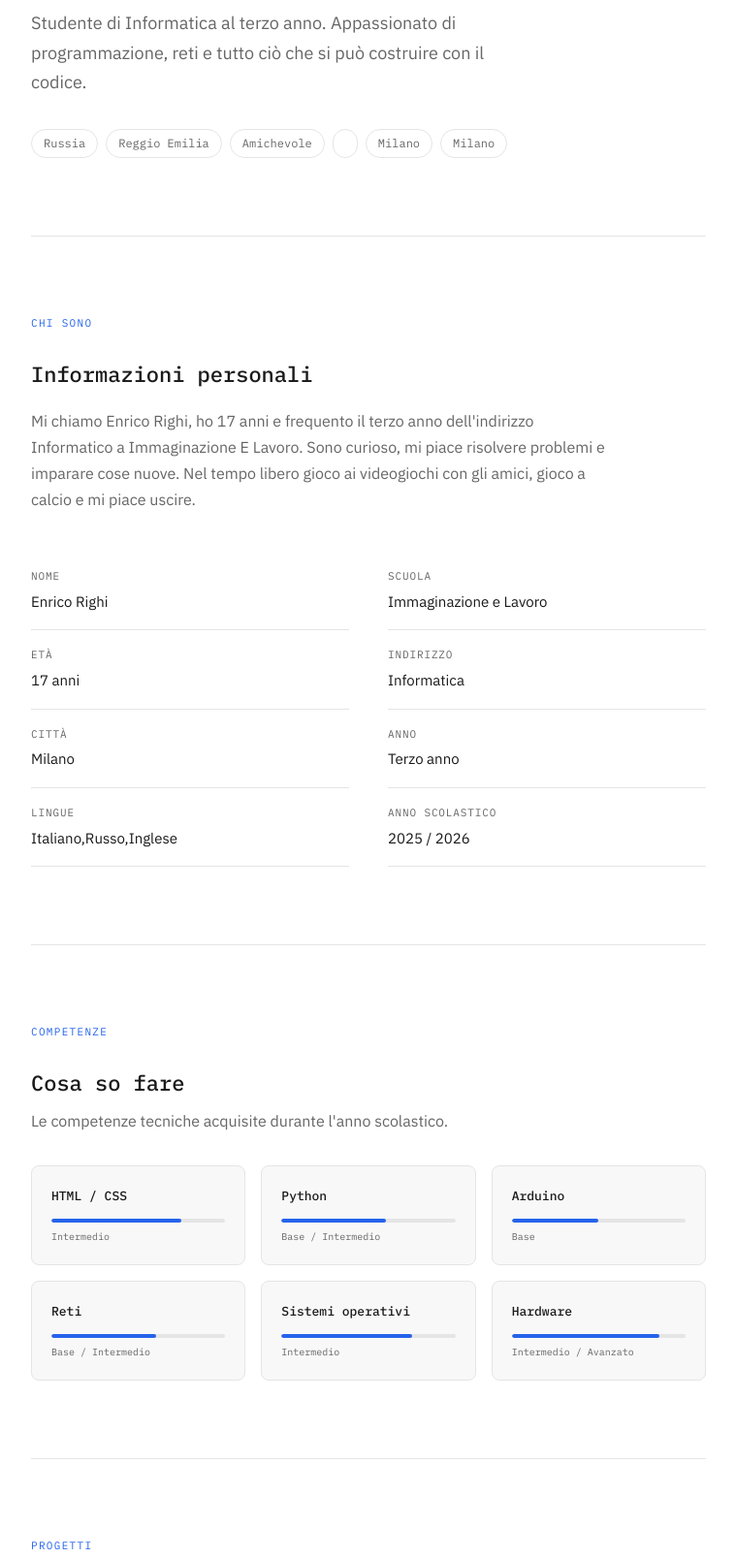
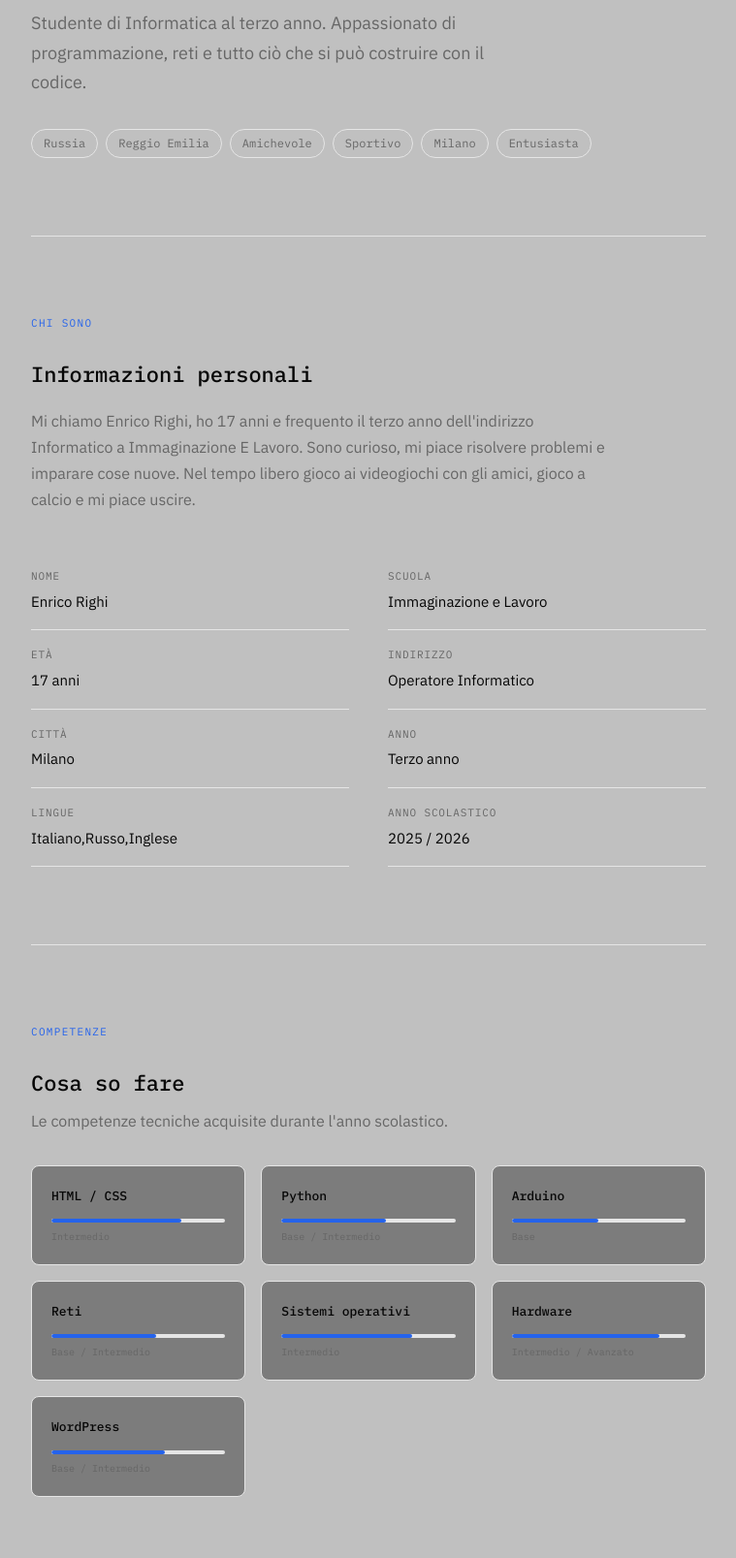
Before and after one commit to EnricoRighi09/enrico, a plain HTML site: page index.html in a window 1280 px wide. Shown: the part 260-1867 px from the top of the page at 97% size, without its empty margins (260-1019 px from the left). Drawn offline with Linux system fonts and the light colour scheme.

Commit message:
aggiornato

```diff
--- a/index.html
+++ b/index.html
@@ -51,9 +51,9 @@
         <span class="tag">Russia</span>
         <span class="tag">Reggio Emilia</span>
         <span class="tag">Amichevole</span>
-        <span class="tag"></span>
+        <span class="tag">Sportivo</span>
         <span class="tag">Milano</span>
-        <span class="tag">Milano</span>
+        <span class="tag">Entusiasta</span>
       </div>
     </section>
 
@@ -99,7 +99,7 @@
           </div>
           <div class="info-riga">
             <span>Indirizzo</span>
-            <span>Informatica</span>
+            <span>Operatore Informatico</span>
           </div>
           <div class="info-riga">
             <span>Anno</span>
@@ -123,7 +123,6 @@
         Le competenze tecniche acquisite durante l'anno scolastico.
       </p>
 
-      <!-- MODIFICA: le tue competenze e il livello (da 0% a 100%) -->
       <div class="competenze-griglia">
 
         <div class="competenza-card">
@@ -174,10 +173,16 @@
           <p class="livello-label">Intermedio / Avanzato</p>
         </div>
 
-        <!-- aggiungi altre competenze copiando il blocco sopra -->
-
+          <div class="competenza-card">
+          <h3>WordPress</h3>
+          <div class="barra-contenitore">
+            <div class="barra" style="width: 65%"></div>
+          </div>
+          <p class="livello-label">Base / Intermedio</p>
+        </div>
       </div>
     </section>
+
 
     <!-- ==========================================
          PROGETTI
@@ -229,11 +234,6 @@
             </div>
           </div>
         </div>
-
-        <!-- copia un blocco qui sopra per aggiungere altri progetti -->
-
-      </div>
-    </section>
 
     <!-- ==========================================
          CV
@@ -289,7 +289,7 @@
         <div class="cv-riga">
           <span class="cv-periodo">2024/2025</span>
           <div class="cv-contenuto">
-            <h3>Stage / Progetto scolastico</h3>
+            <h3>Stage</h3>
             <!-- MODIFICA: azienda o contesto -->
             <span class="cv-luogo">Prestige Lab Srl — Milano</span>
             <p>Descrizione breve di quello che hai fatto e delle competenze
@@ -300,9 +300,9 @@
         <div class="cv-riga">
           <span class="cv-periodo">2025/2026</span>
           <div class="cv-contenuto">
-            <h3>Stage / Progetto scolastico</h3>
+            <h3>Stage</h3>
             <!-- MODIFICA: azienda o contesto -->
-            <span class="cv-luogo">[Azienda / Ente] — [Città]</span>
+            <span class="cv-luogo">EMF Service Srl — Milano</span>
             <p>Descrizione breve di quello che hai fatto e delle competenze
                applicate o acquisite durante l'esperienza.</p>
           </div>
--- a/style.css
+++ b/style.css
@@ -3,12 +3,12 @@
    Cambiarle qui le cambia su TUTTE le pagine
    ============================================= */
 :root {
-  --colore-sfondo:     #ffffff;
-  --colore-testo:      #1a1a1a;
+  --colore-sfondo:     #C0C0C0;
+  --colore-testo:      #060606;
   --colore-testo-muto: #666666;
-  --colore-accento:    #2563eb;   /* cambia questo colore con il tuo preferito */
+  --colore-accento:    #2563eb;
   --colore-bordo:      #e5e5e5;
-  --colore-card:       #f8f8f8;
+  --colore-card:       #7c7c7c;
 
   --font-titoli: 'IBM Plex Mono', monospace;
   --font-testo:  'IBM Plex Sans', sans-serif;
```
